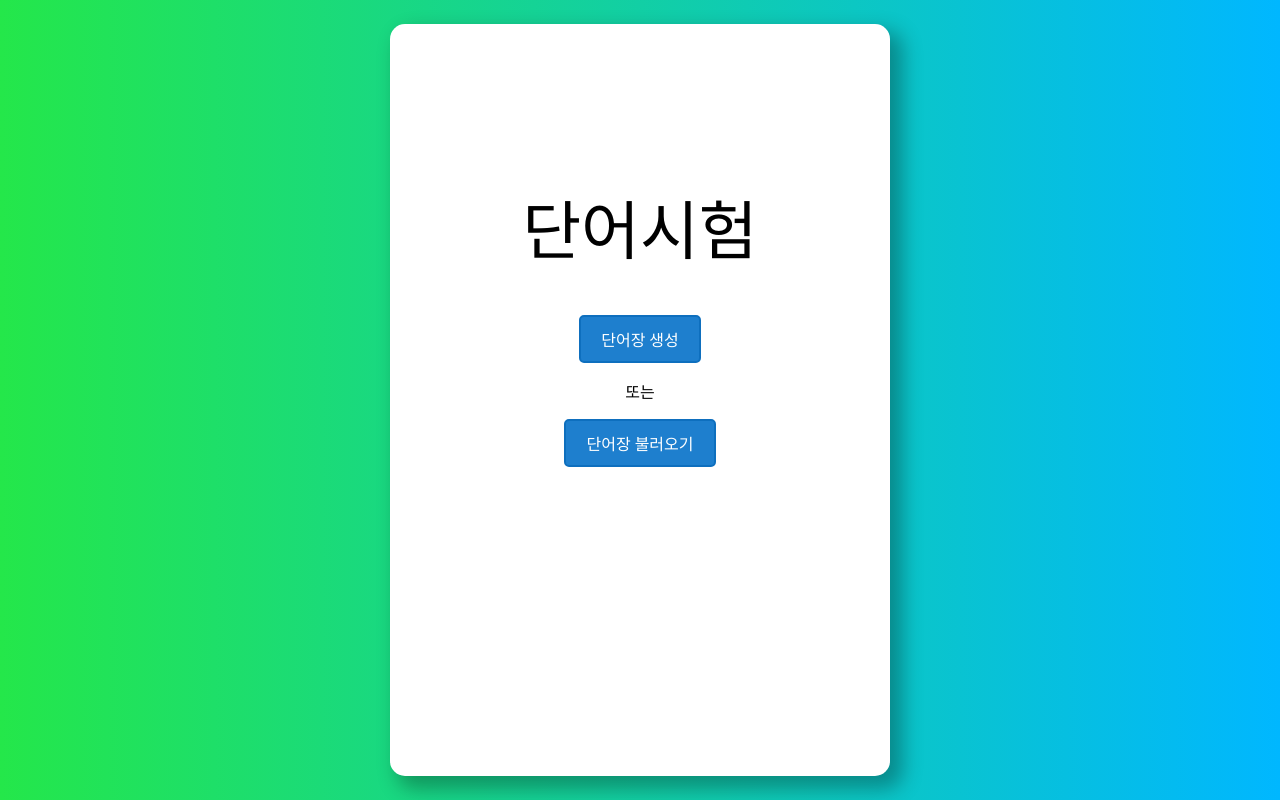
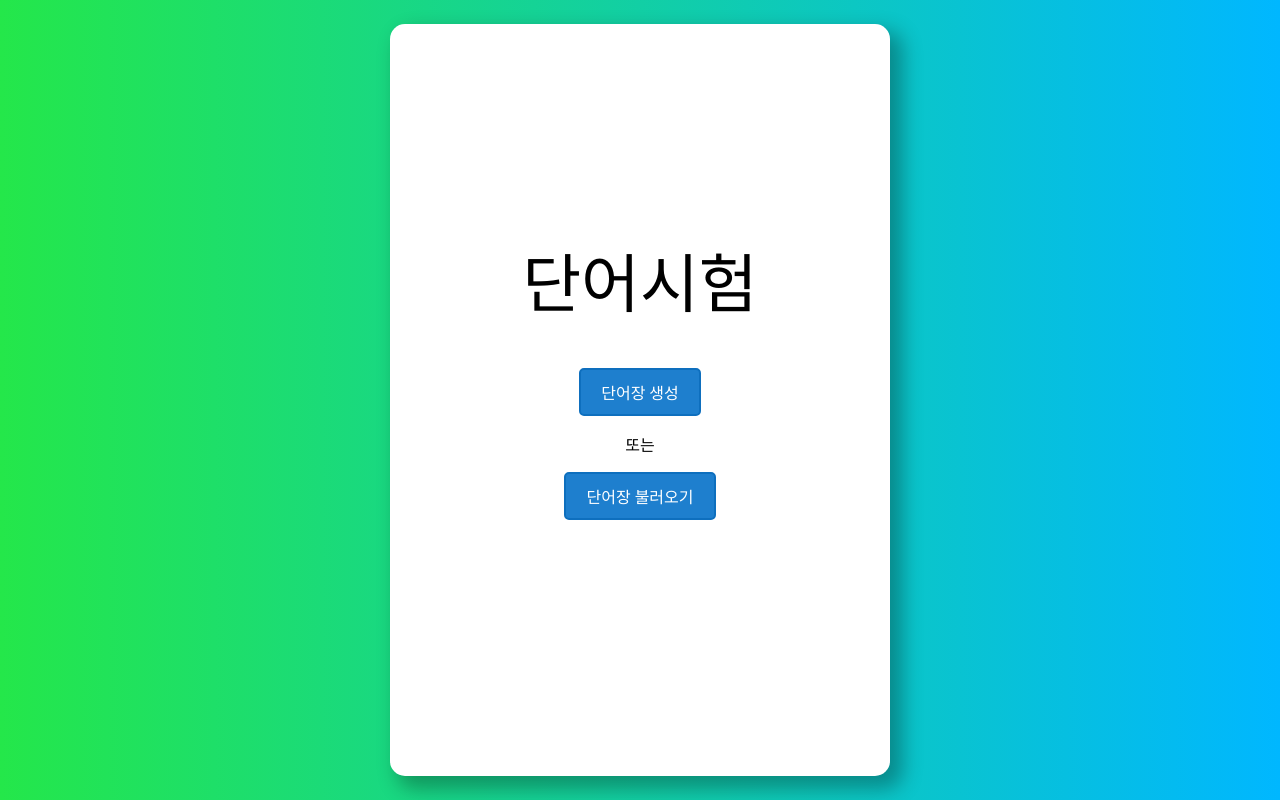
Before and after one commit to Alanimdeo/WordTest, a Vue app: page / in a window 1280 px wide. Built offline with nearby package versions, Linux system fonts and the light colour scheme; what vue-toast-notification would draw is missing.

Commit message:
- Main.vue 레이아웃이 중간에 오도록 수정

```diff
--- a/src/components/Main.vue
+++ b/src/components/Main.vue
@@ -1,10 +1,11 @@
 <template>
-    <h1>단어시험</h1>
-    <router-link class="button" to="/create">단어장 생성</router-link>
-    <p>또는</p>
-    <label class="button" for="fileInput">단어장 불러오기</label>
-    <input type="file" id="fileInput" accept=".wt" ref="file" @change="readFile()" />
-    <!-- <p>hello</p> -->
+    <div class="wrap">
+        <h1>단어시험</h1>
+        <router-link class="button" to="/create">단어장 생성</router-link>
+        <p>또는</p>
+        <label class="button bottom-margin" for="fileInput">단어장 불러오기</label>
+        <input type="file" id="fileInput" accept=".wt" ref="file" @change="readFile()" />
+    </div>
 </template>
 
 <script>
@@ -37,6 +38,12 @@ export default {
 </script>
 
 <style scoped>
+.wrap {
+    height: 100%;
+    display: flex;
+    flex-direction: column;
+    justify-content: center;
+}
 input[type="file"] {
     display: none;
 }
@@ -44,7 +51,7 @@ input[type="file"] {
 h1 {
     font-size: 64px;
     font-weight: 100;
-    margin-top: 30%;
+    margin-top: 0;
 }
 
 .button {
@@ -60,8 +67,7 @@ h1 {
     font-size: 16px;
     transition-duration: 0.2s;
     display: inline-block;
-    /* width: auto; */
-    margin: auto;
+    margin: 0 auto;
     text-align: center;
     color: white;
     text-decoration-line: none;
@@ -74,4 +80,7 @@ h1 {
 .button:active {
     background-color: #1666a8;
 }
+.bottom-margin {
+    margin-bottom: 10%;
+}
 </style>
```
